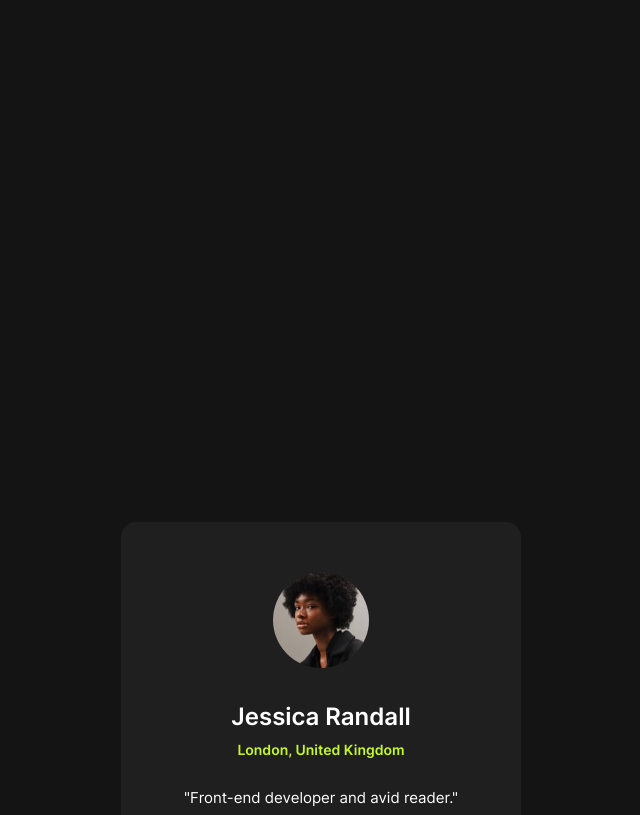
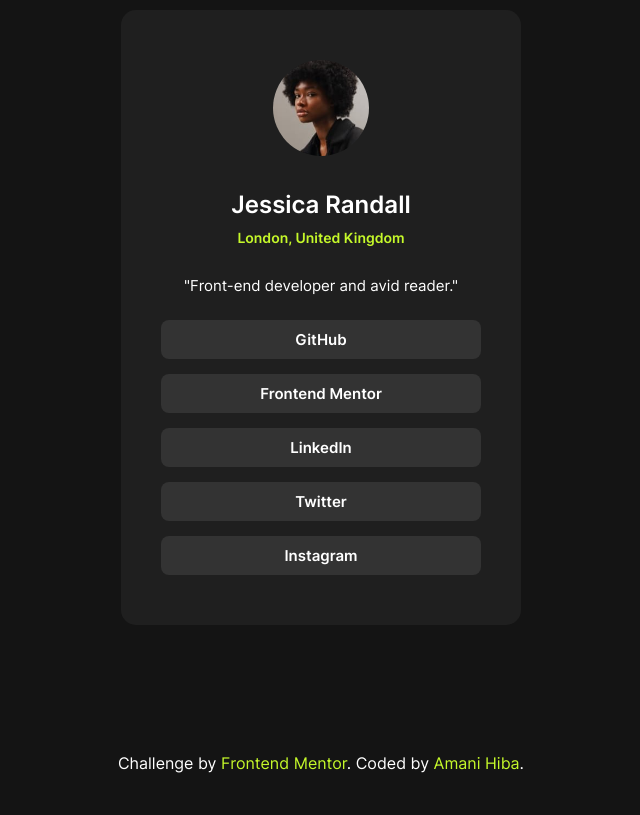
Before and after one commit to AmaniHiba/Social-Links-Profile-Challenge, a plain HTML site: page index.html in a window 1280 px wide. Shown: the part 118-933 px from the top of the page, without its empty margins (319-959 px from the left). After the commit the page ends 891 px from the top, so only its background shows below. Drawn offline with Linux system fonts and the light colour scheme.

Commit message:
Update CSS and README

```diff
--- a/style.css
+++ b/style.css
@@ -44,7 +44,7 @@ body {
   background-color: hsl(0, 0%, 12%);
   color: hsl(0, 0%, 100%);
   border-radius: 15px;
-  margin: 50%;
+  margin: 10%;
   padding-top: 50px;
   padding-bottom: 50px;
 }
```
Also changed, not shown: 1 other file.
